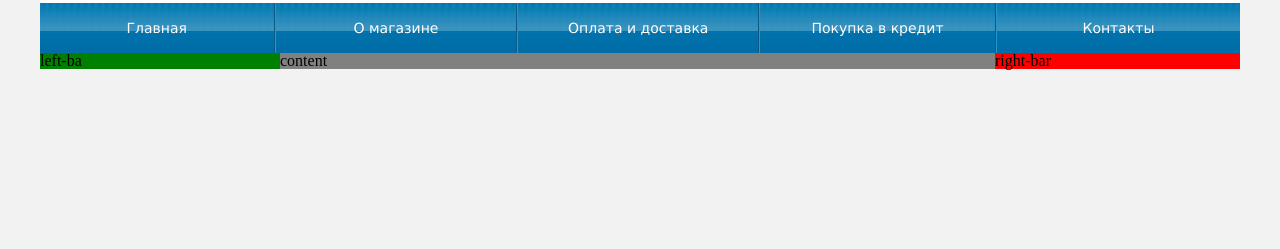
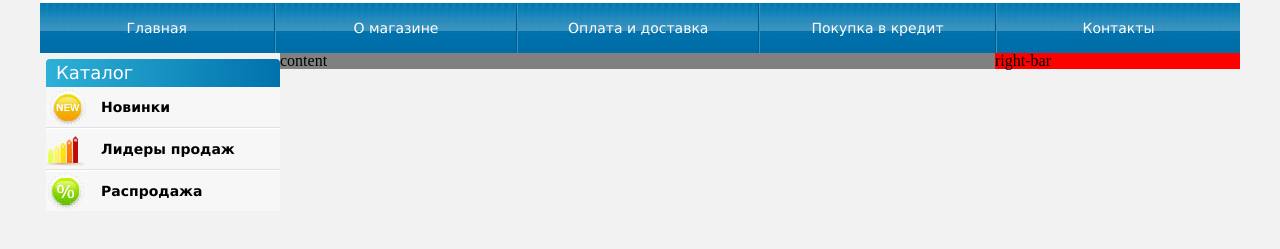
Before and after one commit to oreliy92/git-lesson, a plain HTML site: page magazin/index.html in a window 1280 px wide. Shown: the part 163-412 px from the top of the page. Drawn offline with Linux system fonts and the light colour scheme.

Commit message:
24/12/2015 12:19

```diff
--- a/magazin/index.html
+++ b/magazin/index.html
@@ -45,7 +45,14 @@ placeholderSetup('quickquery');
         <div id="contentwrapper">
             <div id="content">content</div>
         </div>
-            <div id="left-bar">left-ba</div>
+            <div id="left-bar">
+               <div class="left-bar-cont">
+                    <h2>Каталог</h2>
+                    <h3 class="nav-new"><a href="">Новинки</a></h3>
+                    <h3 class="nav-lider"><a href="">Лидеры продаж</a></h3>
+                    <h3 class="nav-sale"><a href="">Распродажа</a></h3>
+                </div>
+            </div>
             <div id="right-bar">right-bar</div>
 
     </div>
--- a/magazin/style.css
+++ b/magazin/style.css
@@ -153,7 +153,7 @@ body{
     background: #004c78;
 }
 #contentwrapper{
-    background: white;
+    /*background: white;*/
     float: left;
     width: 100%;
 }
@@ -162,10 +162,62 @@ body{
     margin: 0 245px 0 240px;
 }
 #left-bar{
-    background: green;
+
     float: left;
     width: 240px;
     margin-left: -100%;
+
+}
+.left-bar-cont{
+    background: #f7f7f7;
+    margin:6px 0 0 6px;
+}
+.left-bar-cont h2{
+    font-family:Verdana;
+    font-size: 18px;
+    color:#fff;
+    font-weight: normal;
+    /* Permalink - use to edit and share this gradient: http://colorzilla.com/gradient-editor/#2db1d7+0,0071ac+100,7db9e8+100 */
+background: #2db1d7; /* Old browsers */
+background: -moz-linear-gradient(left, #2db1d7 0%, #0071ac 100%, #7db9e8 100%); /* FF3.6-15 */
+background: -webkit-linear-gradient(left, #2db1d7 0%,#0071ac 100%,#7db9e8 100%); /* Chrome10-25,Safari5.1-6 */
+background: linear-gradient(to right, #2db1d7 0%,#0071ac 100%,#7db9e8 100%); /* W3C, IE10+, FF16+, Chrome26+, Opera12+, Safari7+ */
+filter: progid:DXImageTransform.Microsoft.gradient( startColorstr='#2db1d7', endColorstr='#7db9e8',GradientType=1 ); /* IE6-9 */
+    border-radius: 4px 4px 0 0;
+    padding: 5px 0 5px 10px;
+
+}
+.nav-new{
+
+    background: url(images/new.jpg) left center no-repeat;
+    border-bottom: 1px solid #e1e1e1;
+
+}
+.nav-lider{
+
+    background: url(images/leader.jpg) left center no-repeat;
+    border-bottom: 1px solid #e1e1e1;
+    border-top: 1px solid #fff;
+
+
+}
+.nav-sale{
+
+    background: url(images/sale.jpg) left center no-repeat;
+    border-top: 1px solid #fff;
+
+}
+.nav-new,.nav-lider,.nav-sale{
+    padding: 12px 0 12px 55px;
+}
+.nav-new a,.nav-lider a,.nav-sale a{
+   color: #000;
+    font: bold 14px Verdana;
+    text-decoration: none;
+
+}
+.nav-new a:hover,.nav-lider a:hover,.nav-sale a:hover{
+    text-decoration: underline;
 
 }
 #right-bar{
```
Also changed, not shown: magazin/images/leader.jpg (added), magazin/images/new.jpg (added), magazin/images/sale.jpg (added).
